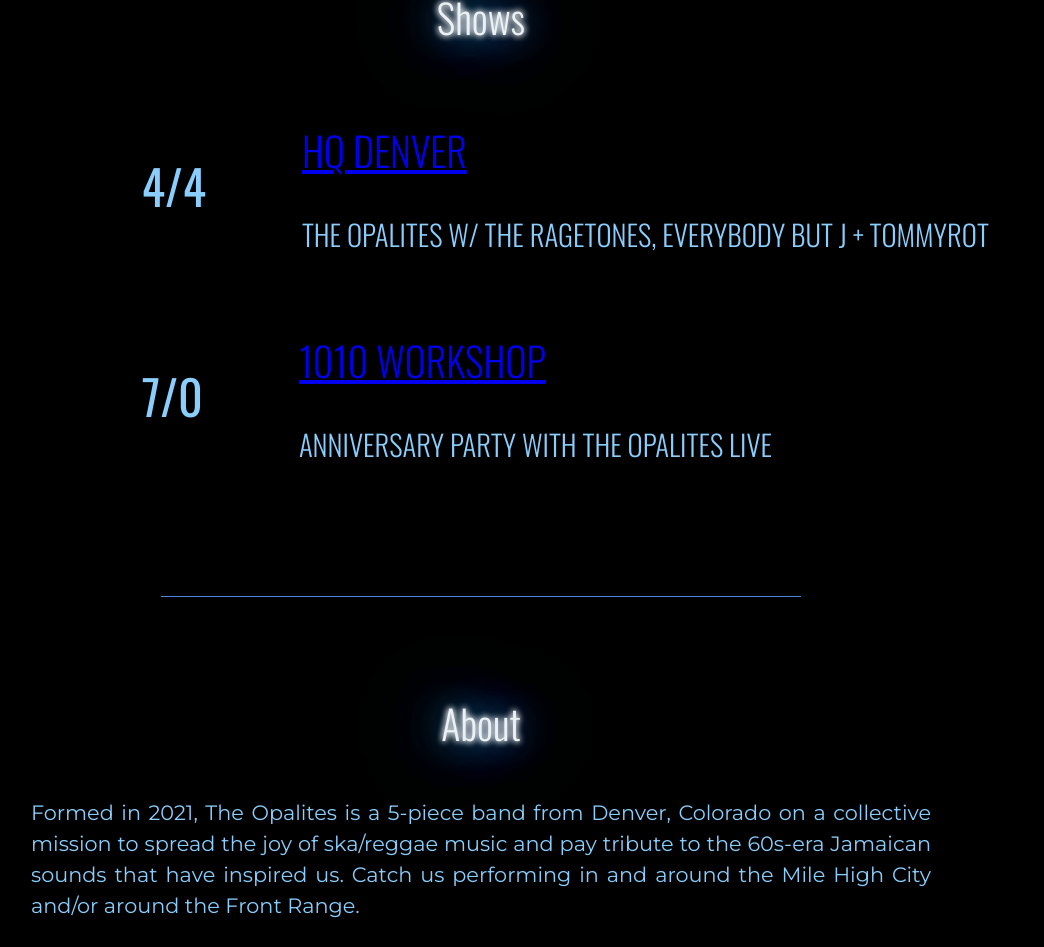
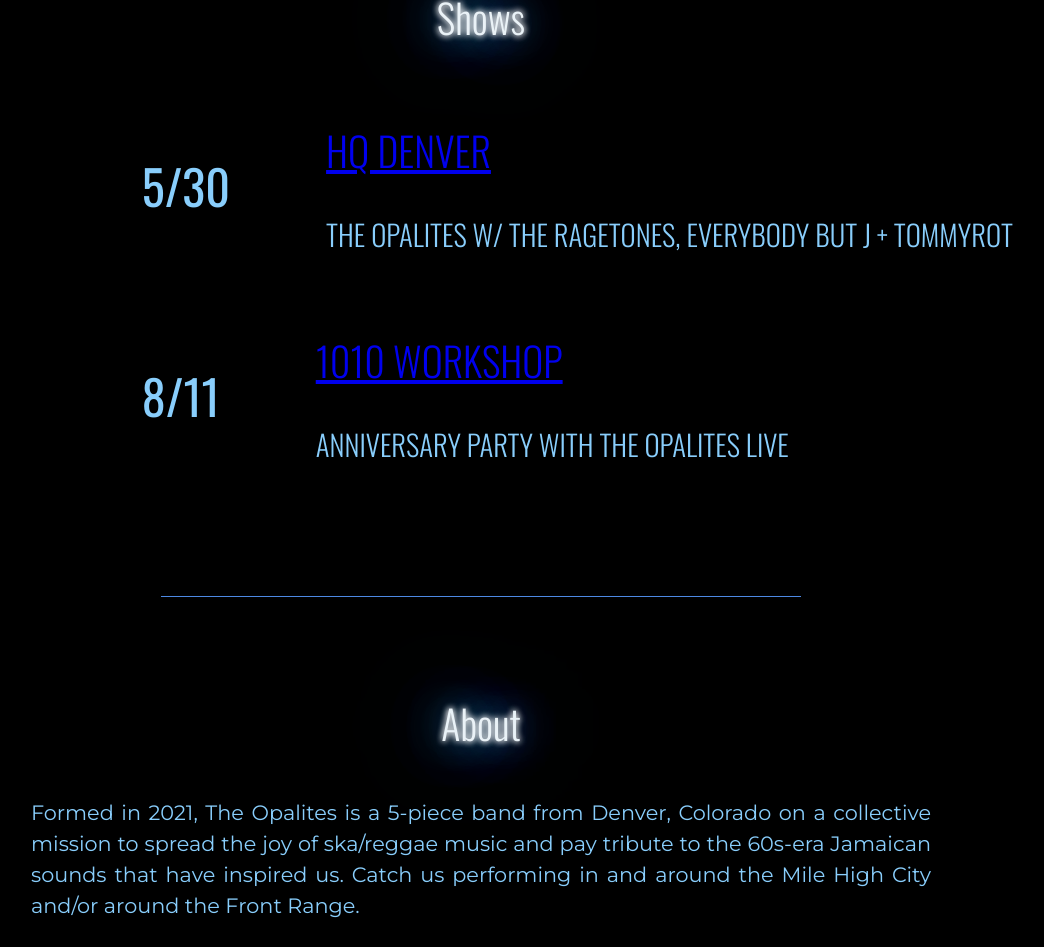
Before and after one commit to dsdunn/opalites, a React (Create React App) app: page / in a window 1280 px wide. Shown: the part 3087-4034 px from the top of the page, without its empty margins (159-1203 px from the left). Built offline with nearby package versions, Linux system fonts and the light colour scheme; a web font is replaced by a local one.

Commit message:
Fix dates

```diff
--- a/src/Shows.js
+++ b/src/Shows.js
@@ -2,7 +2,7 @@ import React from 'react';
 
 export const Shows = () => {
   const shows = [{
-    date: '2024-05-30',
+    date: '5/30',
     time: '8pm',
     image: null,
     venue: 'HQ Denver',
@@ -10,7 +10,7 @@ export const Shows = () => {
     url: 'https://fb.me/e/gHq2IcqUM'
   },
   {
-    date: '2024-08-11',
+    date: '8/11',
     time: '7pm',
     image: 'https://scontent-den2-1.xx.fbcdn.net/v/t39.30808-6/370374601_810282647452242_1402649304965174958_n.jpg?_nc_cat=103&ccb=1-7&_nc_sid=5f2048&_nc_ohc=JyhpSoHj7fkAb4zr2FU&_nc_ht=scontent-den2-1.xx&oh=00_AfBW-4H30DJuyLi2ZPjrdZsEmvVIT7xY5nZNhlU2D4oTCA&oe=6618EDA2',
     venue: '1010 Workshop',
@@ -20,23 +20,16 @@ export const Shows = () => {
 
   return (
     <ul id="shows">
-      {shows.map(show => {
-        const showDate = new Date(show.date.split('-'));
-        const month = showDate.getMonth();
-        const day = showDate.getDay();
-
-        return (
+      {shows.map(show => (
           <li className="show flex light-blue">
-            <h2 className="show-date">
-              <span className="month">{month}</span>/<span className="day">{day}</span>
-            </h2>
+            <h2 className="show-date">{show.date}</h2>
             <div>
               <a href={show.url} target="_blank"><h2>{show.venue}</h2></a>
               <h3>{show.title}</h3>
             </div>
           </li>
-        );
-      })}
+        )
+      )}
     </ul>
   )
 }
```
